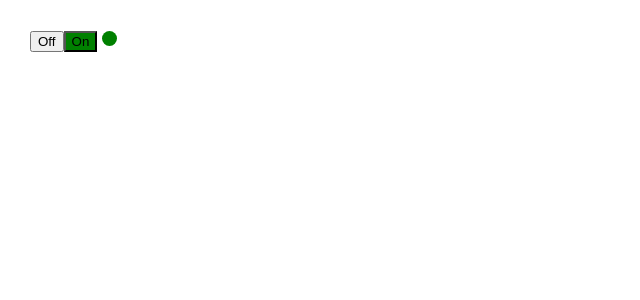
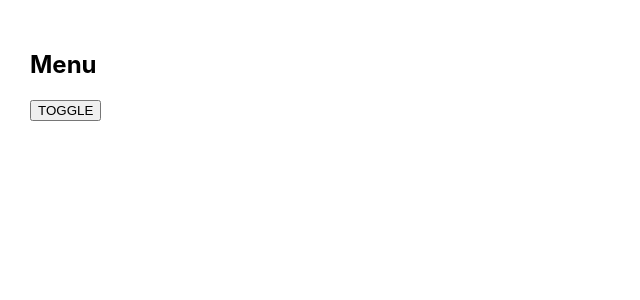
Before and after one commit to Annaptrvna/react-kzd, a React (Create React App) app: page / in a window 1280 px wide. Shown: the top 300 px of the page, without its empty margins (0-640 px from the left). Built offline with nearby package versions, Linux system fonts and the light colour scheme.

Commit message:
Add Toggle button

```diff
--- a/src/App.tsx
+++ b/src/App.tsx
@@ -1,16 +1,18 @@
 import React from 'react';
 import './App.css';
 import {Star} from "./components/rating/Star";
-import {Accordion} from "./components/accrodion/Accordion";
+import { ControlledAccordion} from "./components/accrodion/ControlledAccordion";
 import {Rating} from "./components/rating/Rating";
 import {OnOff} from "./components/onoff/OnOff";
 
 function App() {
   return (
     <div className="App">
-        {/*<Accordion title={"Menu"}/>*/}
+        <ControlledAccordion title={"Menu"}/>
         {/*<Rating value={2}/>*/}
-        <OnOff/>
+        {/*<OnOff/>*/}
+        {/*<OnOff/>*/}
+        {/*<OnOff/>*/}
     </div>
   );
 }
--- /dev/null
+++ b/src/components/accrodion/ControlledAccordion.tsx
@@ -0,0 +1,19 @@
+import {AccordionTitle} from "./AccordionTitle";
+import {AccordionBody} from "./AccordionBody";
+import {useState} from "react";
+
+type AccordionType = {
+    title: string
+
+}
+export const ControlledAccordion = (props: AccordionType) => {
+    const [collapsed, setCollapsed] = useState(false)
+
+    return (
+        <div>
+            <AccordionTitle title={props.title}/>
+            <button onClick={()=>setCollapsed(!collapsed)}>TOGGLE</button>
+            {collapsed && <AccordionBody/>}
+        </div>
+    )
+}
```
Also changed, not shown: src/components/accrodion/Accordion.tsx (deleted, +0 -14 lines).
